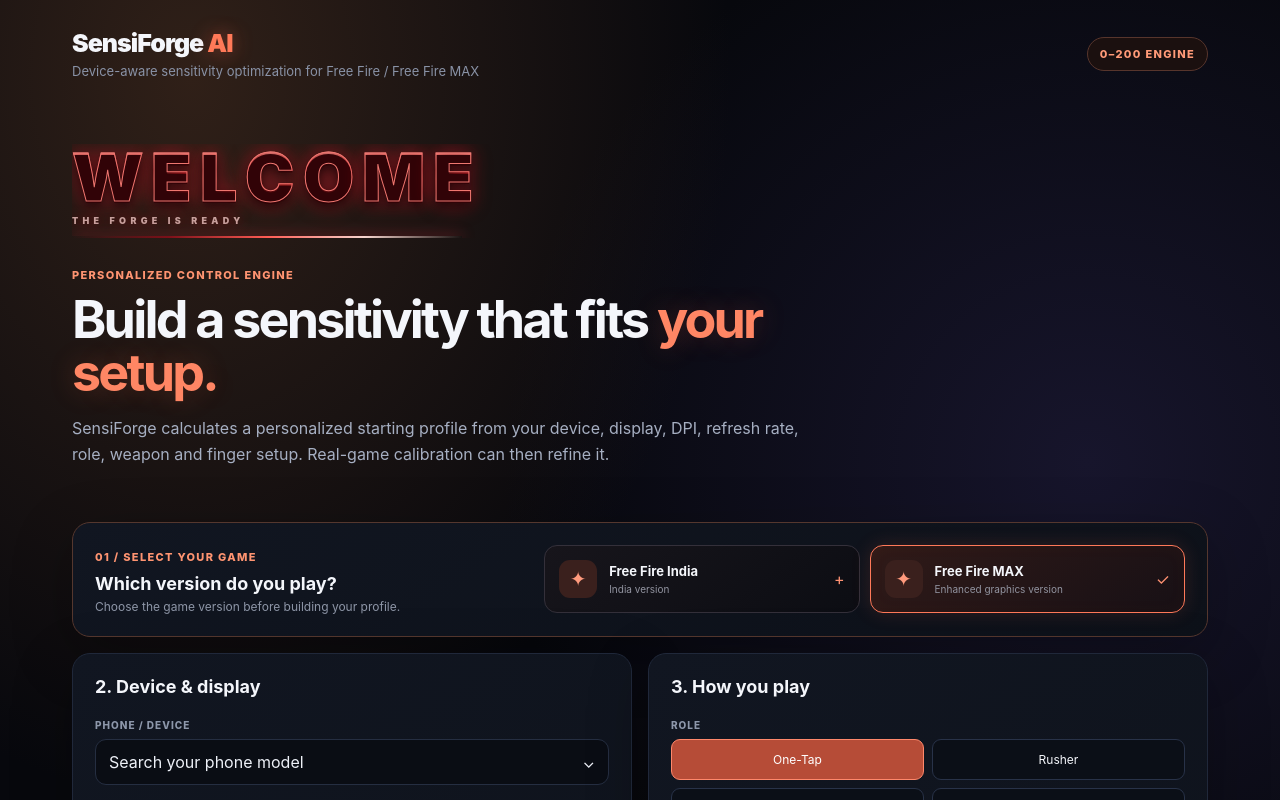
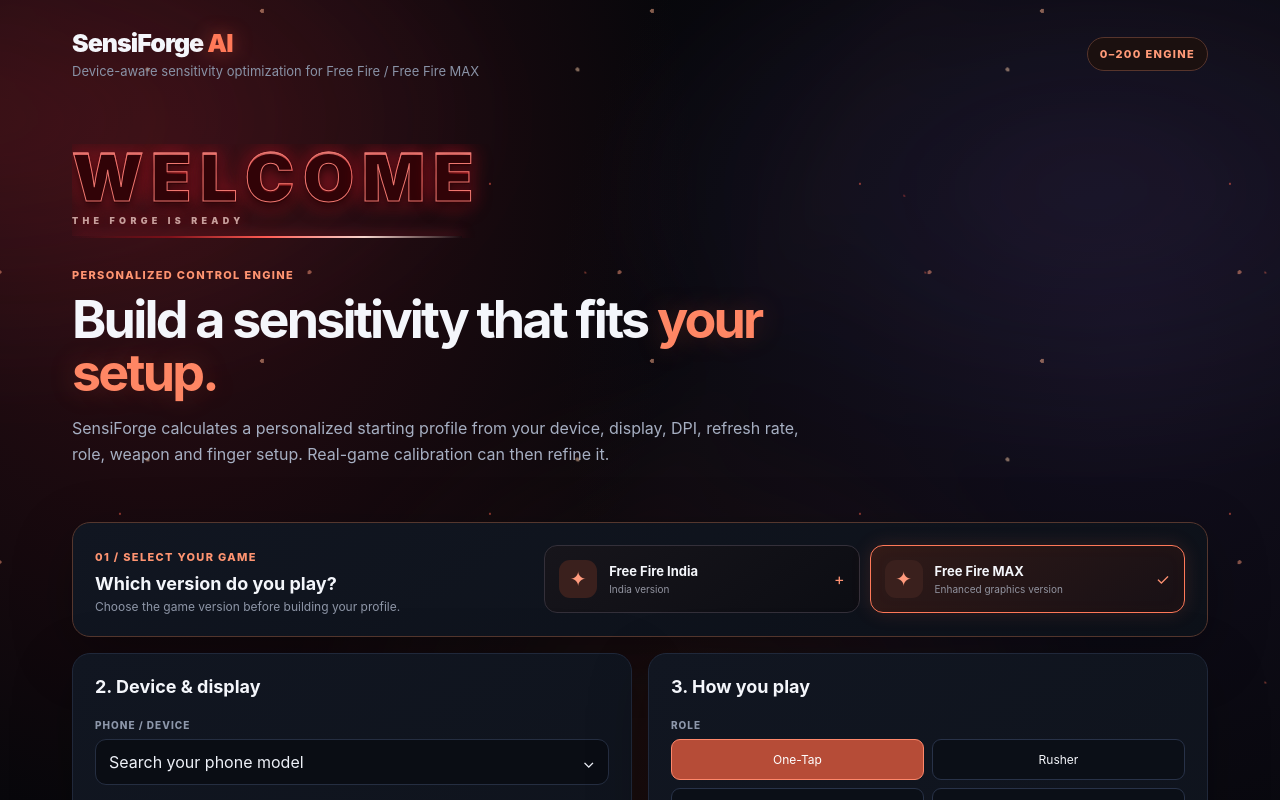
Before and after one commit to MIRZA123-lab/SensiForge-AI, a React (Vite) app: page / in a window 1280 px wide. Shown: the top 800 px of the page. Built offline with nearby package versions, Linux system fonts and the light colour scheme.

Commit message:
Add animated live crimson nebula and drifting ember website background

```diff
--- a/src/styles.css
+++ b/src/styles.css
@@ -212,3 +212,60 @@
 .duelScene{background:linear-gradient(180deg,#55566b 0%,#343746 48%,#111319 100%);border-color:#aaa4a044}
 .duelMoon{background:radial-gradient(circle at 35% 30%,#d5a0a0,#a52c3c 65%,#4b101b);box-shadow:0 0 58px #c51d3d66}
 @media(max-width:520px){.duelFighter{width:52%;height:82%;bottom:5%}.fighterLeft{left:-2%}.fighterRight{right:-2%}}
+
+
+/* Living SensiForge atmosphere: drifting crimson nebula, light shafts and embers */
+html{background:#07070b}
+body{
+  position:relative;
+  isolation:isolate;
+  background:
+    radial-gradient(ellipse at 12% 12%,rgba(126,24,35,.32),transparent 34%),
+    radial-gradient(ellipse at 88% 22%,rgba(48,35,82,.28),transparent 36%),
+    radial-gradient(ellipse at 52% 100%,rgba(117,26,23,.2),transparent 42%),
+    #07070b;
+}
+body:before{
+  content:"";
+  position:fixed;
+  inset:-25%;
+  z-index:-1;
+  pointer-events:none;
+  opacity:.72;
+  background:
+    radial-gradient(ellipse at 18% 28%,rgba(199,43,54,.22),transparent 22%),
+    radial-gradient(ellipse at 72% 34%,rgba(85,67,133,.2),transparent 24%),
+    radial-gradient(ellipse at 52% 78%,rgba(174,52,39,.16),transparent 27%),
+    repeating-linear-gradient(118deg,transparent 0 17%,rgba(255,112,91,.025) 18%,transparent 20% 34%);
+  filter:blur(28px);
+  animation:forgeNebula 22s ease-in-out infinite alternate;
+}
+body:after{
+  content:"";
+  position:fixed;
+  inset:0;
+  z-index:-1;
+  pointer-events:none;
+  opacity:.5;
+  background-image:
+    radial-gradient(2px 2px at 8% 18%,#ff9b7c 98%,transparent),
+    radial-gradient(1px 1px at 23% 73%,#ff634e 98%,transparent),
+    radial-gradient(2px 2px at 41% 39%,#f2c5a4 98%,transparent),
+    radial-gradient(1px 1px at 59% 82%,#ff7058 98%,transparent),
+    radial-gradient(2px 2px at 77% 24%,#ffb28e 98%,transparent),
+    radial-gradient(1px 1px at 91% 61%,#e84a43 98%,transparent);
+  background-size:310px 290px,370px 330px,430px 390px,340px 410px,390px 350px,460px 420px;
+  animation:forgeEmbers 18s linear infinite;
+}
+.app{position:relative;z-index:1}
+.panel,.gameChoice,.result{backdrop-filter:blur(16px);background-color:rgba(13,14,21,.82)}
+@keyframes forgeNebula{
+  0%{transform:translate3d(-2%,1%,0) rotate(-3deg) scale(1)}
+  50%{transform:translate3d(3%,-2%,0) rotate(2deg) scale(1.08)}
+  100%{transform:translate3d(-1%,3%,0) rotate(-1deg) scale(1.03)}
+}
+@keyframes forgeEmbers{
+  0%{background-position:0 0,0 0,0 0,0 0,0 0,0 0}
+  100%{background-position:-80px -220px,110px -180px,-90px -260px,140px -200px,-120px -230px,80px -190px}
+}
+@media(prefers-reduced-motion:reduce){body:before,body:after{animation:none!important}}
```
